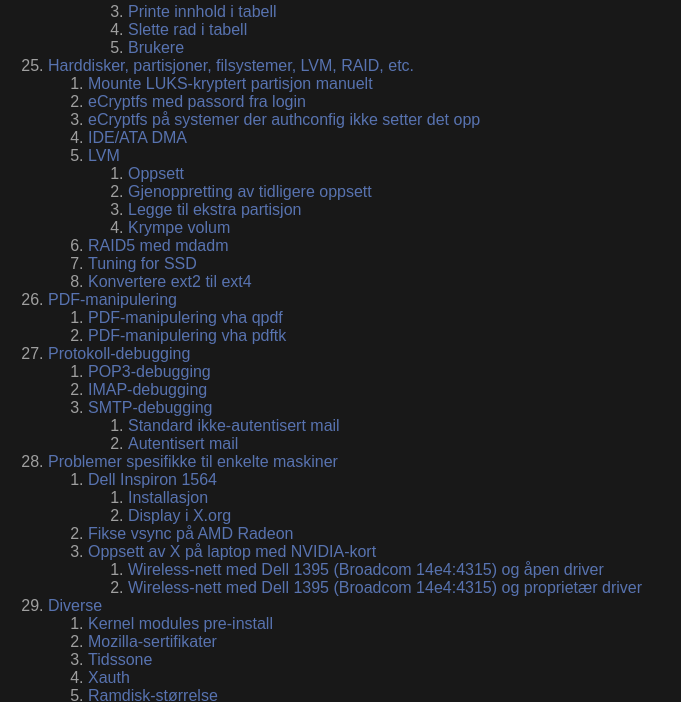
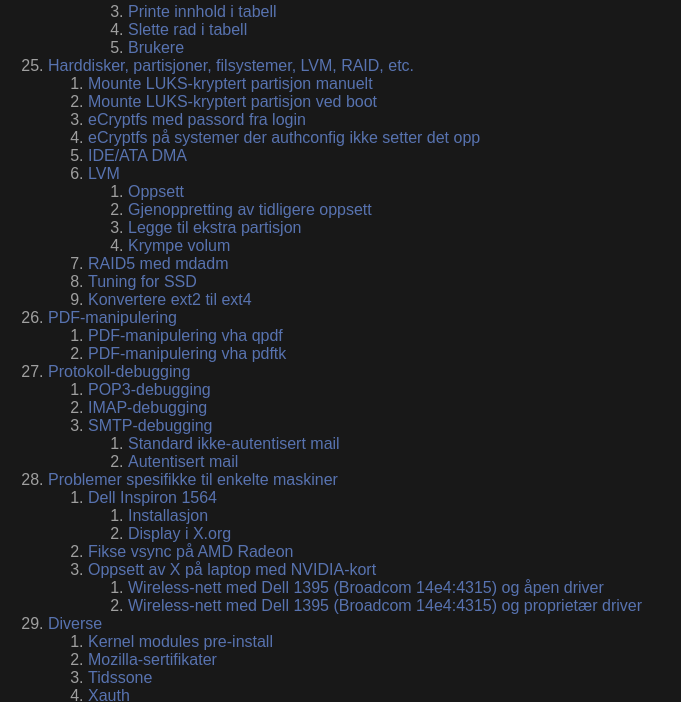
Before and after one commit to hakonrk/lincfg, a plain HTML site: page index.html in a window 1280 px wide. Shown: the part 2075-2777 px from the top of the page, without its empty margins (0-681 px from the left). Drawn offline with Linux system fonts and the light colour scheme.

Commit message:
modified:   index.html modified:   lincfg.hml

```diff
--- a/index.html
+++ b/index.html
@@ -187,17 +187,18 @@
 <li><a href="#24.4.5.">Brukere</a>
 </ol></ol><li><a href="#25.">Harddisker, partisjoner, filsystemer, LVM, RAID, etc.</a>
 <ol><li><a href="#25.1.">Mounte LUKS-kryptert partisjon manuelt</a>
-<li><a href="#25.2.">eCryptfs med passord fra login</a>
-<li><a href="#25.3.">eCryptfs på systemer der authconfig ikke setter det opp</a>
-<li><a href="#25.4.">IDE/ATA DMA</a>
-<li><a href="#25.5.">LVM</a>
-<ol><li><a href="#25.5.1.">Oppsett</a>
-<li><a href="#25.5.2.">Gjenoppretting av tidligere oppsett</a>
-<li><a href="#25.5.3.">Legge til ekstra partisjon</a>
-<li><a href="#25.5.4.">Krympe volum</a>
-</ol><li><a href="#25.6.">RAID5 med mdadm</a>
-<li><a href="#25.7.">Tuning for SSD</a>
-<li><a href="#25.8.">Konvertere ext2 til ext4</a>
+<li><a href="#25.2.">Mounte LUKS-kryptert partisjon ved boot</a>
+<li><a href="#25.3.">eCryptfs med passord fra login</a>
+<li><a href="#25.4.">eCryptfs på systemer der authconfig ikke setter det opp</a>
+<li><a href="#25.5.">IDE/ATA DMA</a>
+<li><a href="#25.6.">LVM</a>
+<ol><li><a href="#25.6.1.">Oppsett</a>
+<li><a href="#25.6.2.">Gjenoppretting av tidligere oppsett</a>
+<li><a href="#25.6.3.">Legge til ekstra partisjon</a>
+<li><a href="#25.6.4.">Krympe volum</a>
+</ol><li><a href="#25.7.">RAID5 med mdadm</a>
+<li><a href="#25.8.">Tuning for SSD</a>
+<li><a href="#25.9.">Konvertere ext2 til ext4</a>
 </ol><li><a href="#26.">PDF-manipulering</a>
 <ol><li><a href="#26.1.">PDF-manipulering vha qpdf</a>
 <li><a href="#26.2.">PDF-manipulering vha pdftk</a>
@@ -1692,7 +1693,16 @@ sudo umount /mnt
 sudo cryptsetup close $name
 </pre></table>
 
-<h2><a class=nolink name="25.2.">25.2. eCryptfs med passord fra login</a></h2>
+<h2><a class=nolink name="25.2.">25.2. Mounte LUKS-kryptert partisjon ved boot</a></h2>
+Legg først til LUKS-partisjonen i <code>/etc/crypttab</code>:
+<table><tr><td><pre>
+UUID=$(sudo cryptsetup luksDump /dev/sdb4 | awk '/UUID/{print$2}')
+echo luks-$UUID UUID=$UUID none discard | sudo tee -a /etc/crypttab
+</pre></table>
+Deretter kan <code>/dev/mapper/luks-$UUID</code> mountes i <code>/etc/fstab</code>, som en
+vanlig ukryptert partisjon.
+
+<h2><a class=nolink name="25.3.">25.3. eCryptfs med passord fra login</a></h2>
 For å få /foo/private ferdig mountet med ecryptfs ved login
 uten å måtte skrive mount passphrase, start med å sette opp ecryptfs
 mount:
@@ -1747,7 +1757,7 @@ $ <kbd>echo -n <var>LOGIN-PASSWORD</var> | ecryptfs-unwrap-passphrase $HOME/.ecr
 <dfn>Outputs <var>MOUNT-PASSWORD</var> in plaintext</dfn>
 </pre></table>
 
-<h2><a class=nolink name="25.3.">25.3. eCryptfs på systemer der authconfig ikke setter det opp</a></h2>
+<h2><a class=nolink name="25.4.">25.4. eCryptfs på systemer der authconfig ikke setter det opp</a></h2>
 Som et alternativ til <code>authconfig --enableecryptfs --updateall</code> kan man prøve
 følgende patch på /etc/pam.d:
 <table><tr><td><pre>
@@ -1798,7 +1808,7 @@ diff -ruN etc/pam.d/remote /etc/pam.d/remote
  password   include      password-auth
 </pre></table>
 
-<h2><a class=nolink name="25.4.">25.4. IDE/ATA DMA</a></h2>
+<h2><a class=nolink name="25.5.">25.5. IDE/ATA DMA</a></h2>
 For å få maks ytelse av disken, legg følgende i <code>/etc/rc.d/rc.S</code>:
 <table><tr><td><pre>
 /usr/sbin/hdparm -q -c3 -m16 -d1 -u1 /dev/hda
@@ -1809,9 +1819,9 @@ Forklaring: <code>-q</code> skrur av output, <code>-c3</code> velger 32-bit IDE
 interrupt prosessering.  For å se grenser for hva som kan skrus på, se
 <code>/proc/ide/hda/settings</code> og <code>hdparm -i /dev/hda</code>.
 
-<h2><a class=nolink name="25.5.">25.5. LVM</a></h2>
-
-<h3><a class=nolink name="25.5.1.">25.5.1. Oppsett</a></h3>
+<h2><a class=nolink name="25.6.">25.6. LVM</a></h2>
+
+<h3><a class=nolink name="25.6.1.">25.6.1. Oppsett</a></h3>
 Det følgende er et eksempel som viser hvordan man setter opp to disker
 (<code>/dev/sda</code> og <code>/dev/sdb</code>) i LVM med striping (64 KiB stripe size).
 Start med å opprette en partisjon på hver disk som dekker hele disken.
@@ -1837,14 +1847,14 @@ Dersom man har glemt stripe size på volumet, kan den vises med
 lvs --units b -o stripesize /dev/<var>vgname</var>/<var>lv00</var>
 </pre></table>
 
-<h3><a class=nolink name="25.5.2.">25.5.2. Gjenoppretting av tidligere oppsett</a></h3>
+<h3><a class=nolink name="25.6.2.">25.6.2. Gjenoppretting av tidligere oppsett</a></h3>
 For å hente fram og sette opp et tidligere LVM-oppsett, kjør <code>vgscan</code> for å
 finne gruppene, og deretter
 <table><tr><td><pre>
 vgchange -ay <var>VG-NAME</var>
 </pre></table>
 
-<h3><a class=nolink name="25.5.3.">25.5.3. Legge til ekstra partisjon</a></h3>
+<h3><a class=nolink name="25.6.3.">25.6.3. Legge til ekstra partisjon</a></h3>
 For å legge til <code>/dev/sdq3</code> i volume group <code><var>VG-NAME</var></code>, gjør:
 <table><tr><td><pre>
 pvcreate /dev/sdq3
@@ -1853,7 +1863,7 @@ lvextend -l +100%Free /dev/<var>VG-NAME</var>/<var>LV-NAME</var>
 resize2fs /dev/<var>VG-NAME</var>/<var>LV-NAME</var>
 </pre></table>
 
-<h3><a class=nolink name="25.5.4.">25.5.4. Krympe volum</a></h3>
+<h3><a class=nolink name="25.6.4.">25.6.4. Krympe volum</a></h3>
 Reduser filsystemet til minimum:
 <table><tr><td><pre>
 resize2fs -M /dev/<var>VOLGROUP</var>/<var>LVNAME</var>
@@ -1879,7 +1889,7 @@ Når volumet er resizet til ønsket antall extents, la filsystemet vokse til
 resize2fs /dev/<var>VOLGROUP</var>/<var>LVNAME</var>
 </pre></table>
 
-<h2><a class=nolink name="25.6.">25.6. RAID5 med mdadm</a></h2>
+<h2><a class=nolink name="25.7.">25.7. RAID5 med mdadm</a></h2>
 Følgende viser et eksempel på hvordan man kan sette
 opp et RAID5-array bestående av fire disker, <code>/dev/sda</code>
 t.o.m. <code>/dev/sdd</code>.  Begynn med å partisjonere opp diskene
@@ -1909,7 +1919,7 @@ er 64 KiB, så er RAID-stride 64/4 = 16:
 mkfs.ext3 -b 4096 -E stride=16 /dev/md0
 </pre></table>
 
-<h2><a class=nolink name="25.7.">25.7. Tuning for SSD</a></h2>
+<h2><a class=nolink name="25.8.">25.8. Tuning for SSD</a></h2>
 Legg til <code>noatime,discard</code> på mount options i <code>/etc/fstab</code> for å fjerne access
 time updates og skru på TRIM.  <em>IKKE</em> skru av journaling, for da virker ikke
 <code>discard</code> (auto-TRIM).  Trim kan utføres manuelt med
@@ -1933,7 +1943,7 @@ Verifiser at riktig scheduler brukes med
 cat /sys/block/<var>DEVICE</var>/queue/scheduler
 </pre></table>
 
-<h2><a class=nolink name="25.8.">25.8. Konvertere ext2 til ext4</a></h2>
+<h2><a class=nolink name="25.9.">25.9. Konvertere ext2 til ext4</a></h2>
 Unmount <code><var>PARTITION</var></code> og gjør:
 <table><tr><td><pre>
 tune2fs -O extents,uninit_bg,dir_index,has_journal <var>PARTITION</var>
```
Also changed, not shown: 1 other file.
